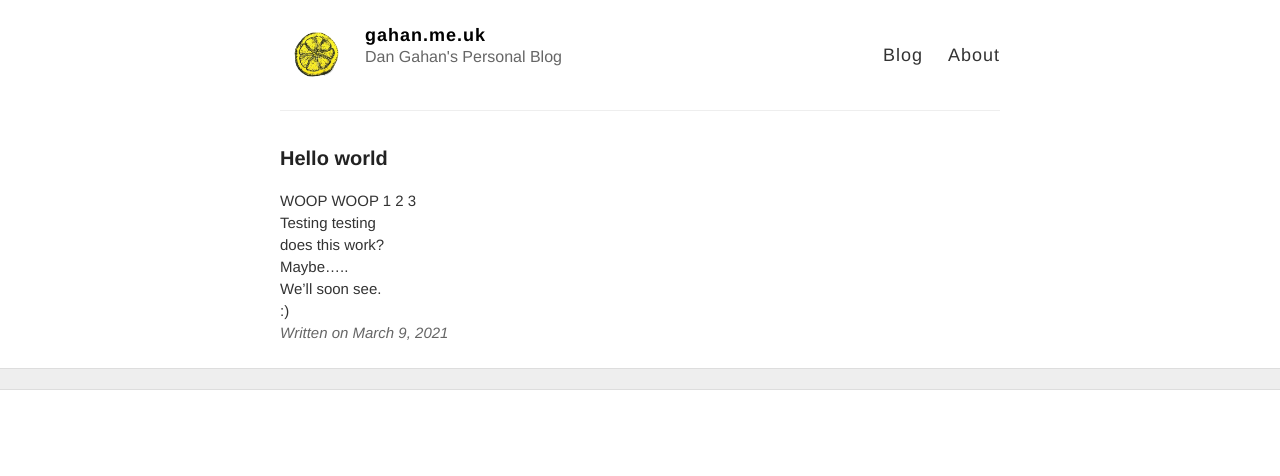
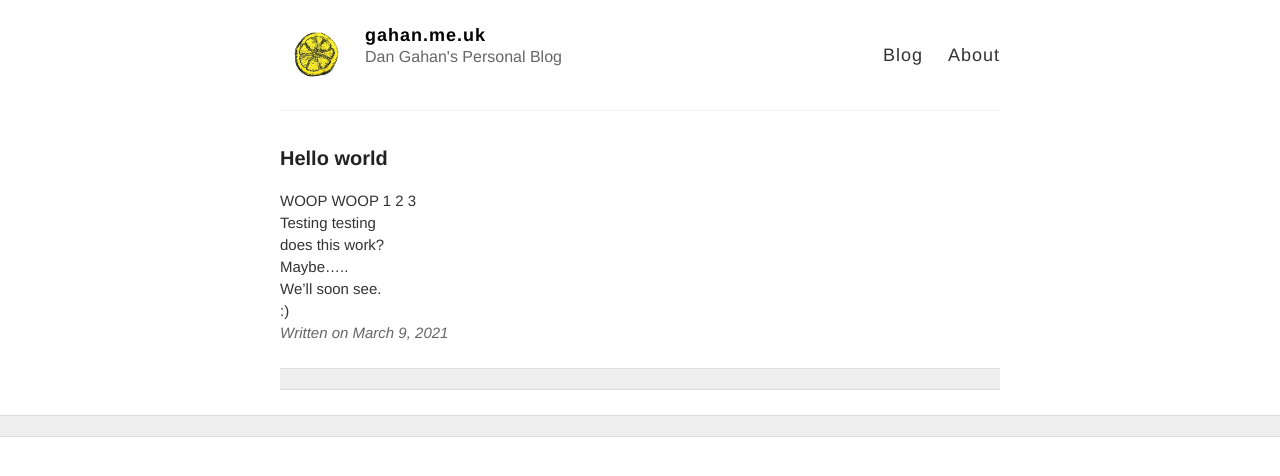
Before and after one commit to DanGahan/DanGahan.github.io, a Jekyll site: the page built from _posts/2021-3-9-Hello-World DG.md, in a window 1280 px wide. Shown: the top 476 px of the page. Built offline with Jekyll 4.4.1, drawn with Linux system fonts in a browser that asks for light colours.

Commit message:
trying to get footer on all pages

```diff
--- a/_config.yml
+++ b/_config.yml
@@ -41,7 +41,7 @@
 
 # Your website URL (e.g. http://barryclark.github.io or http://www.barryclark.co)
 # Used for Sitemap.xml and your RSS feed
-url: https://gahan.me.uk/
+url: https://gahan.me.uk
 
 # If you're hosting your site at a Project repository on GitHub pages
 # (http://yourusername.github.io/repository-name)
--- a/_layouts/post.html
+++ b/_layouts/post.html
@@ -15,3 +15,11 @@
 
   {% include disqus.html %}
 </article>
+
+<div class="wrapper-footer">
+  <div class="container">
+    <footer class="footer">
+      {% include svg-icons.html %}
+    </footer>
+  </div>
+</div>
```
Also changed, not shown: _layouts/page.html (+8 -0 lines).
